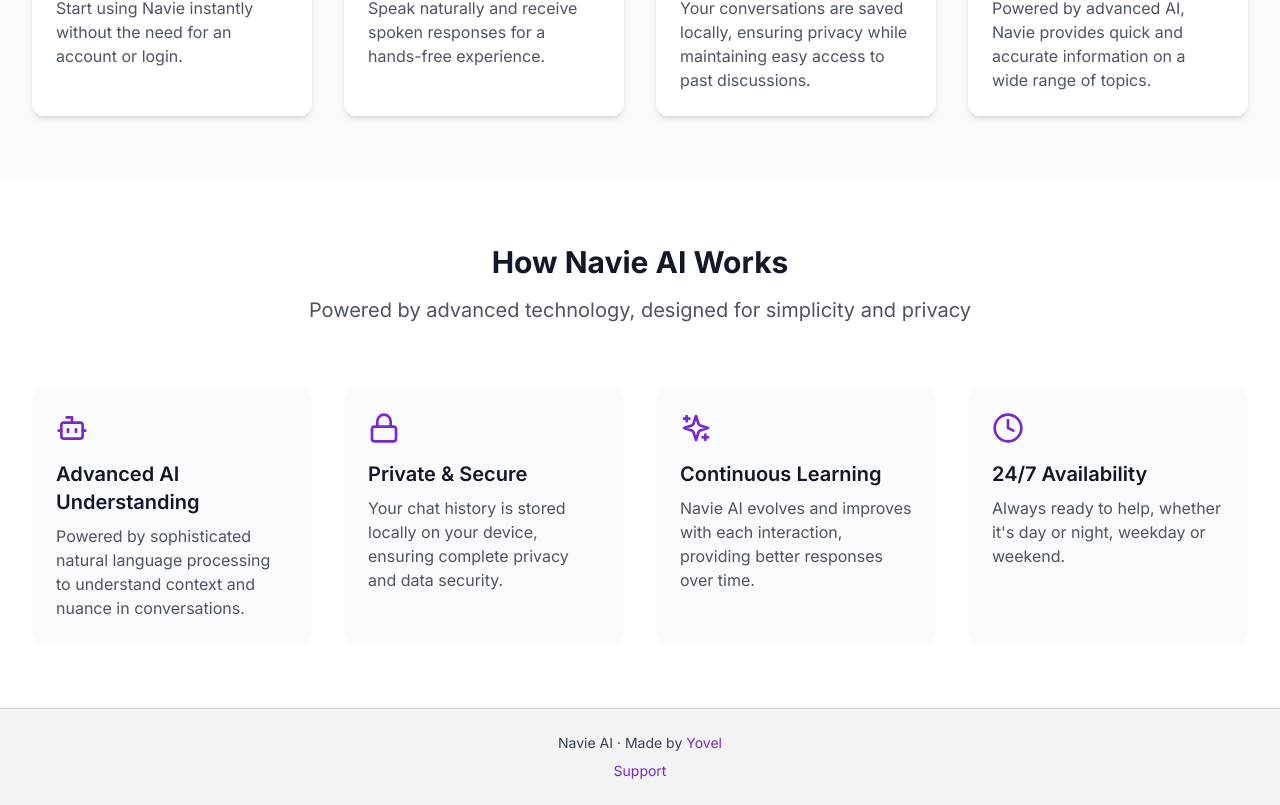
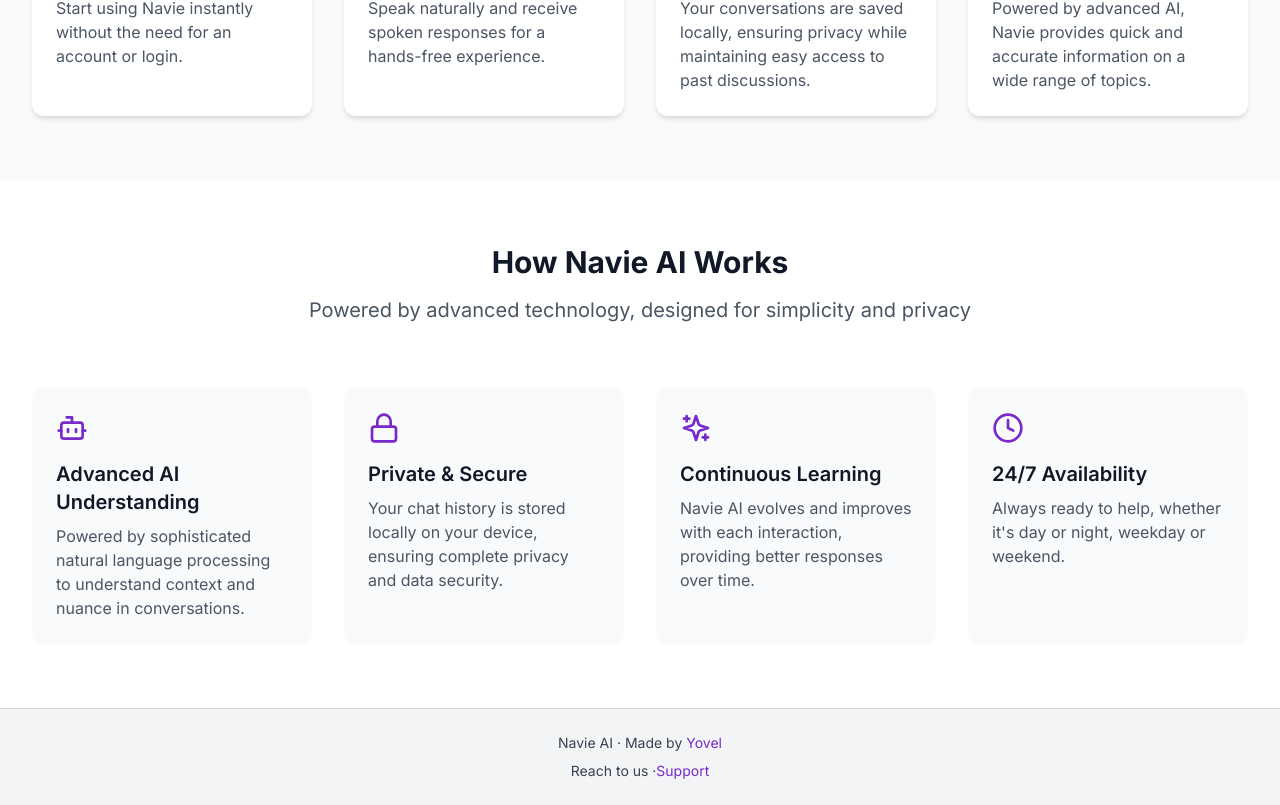
Before and after one commit to ursyovel/navieai, a React (Vite) app: page / in a window 1280 px wide. Shown: the part 1502-2307 px from the top of the page. Built offline with nearby package versions, Linux system fonts and the light colour scheme.

Commit message:
Update HomePage.tsx

```diff
--- a/src/pages/HomePage.tsx
+++ b/src/pages/HomePage.tsx
@@ -234,6 +234,7 @@
             </button>
           </p>
           <p className="mt-2">
+            Reach to us ·
             <button
               onClick={() => window.open('https://instagram.com/__yovel', '_blank')}
               className="text-purple-600 hover:underline transition"
```
